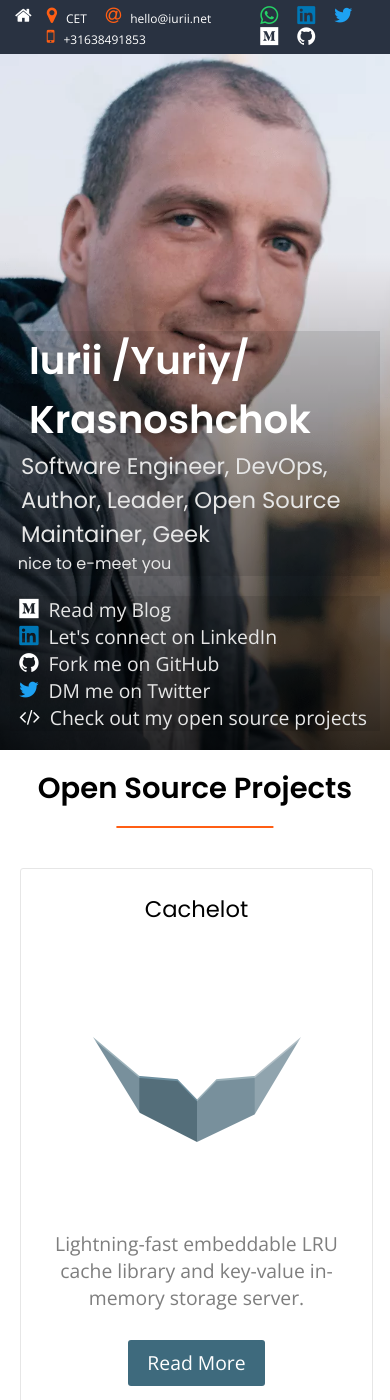
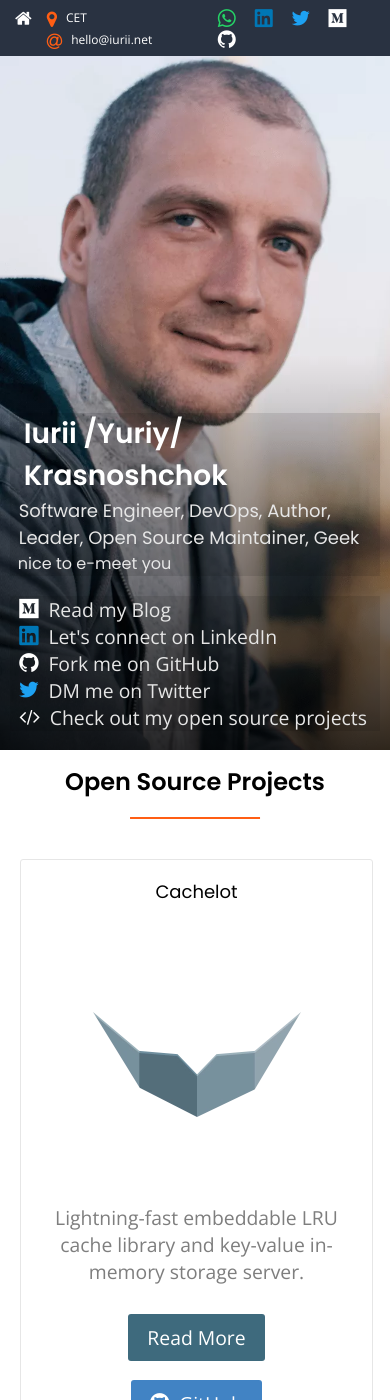
Before and after one commit to aka-rider/iurii.net, a Jekyll site: the page built from index.html, in a window 390 px wide and 1400 px high. Built offline with Jekyll 4.4.1, drawn with Linux system fonts in a browser that asks for light colours; some web fonts are replaced.

Commit message:
redesign: remove phone; smaller fonts on mobile; align projects links

```diff
--- a/_config.yml
+++ b/_config.yml
@@ -2,12 +2,11 @@
 # All global variables are stored here
 title: Iurii /Yuriy/ Krasnoshchok
 description: >- # this means to ignore newlines until "baseurl:"
-  Iurii Krasnoshchok — Software Engineer, IT Consultant.
+  Iurii Krasnoshchok — Software Engineer, IT Consultant, DevOps, DBA, Solution Architect, CTO.
 
 url: "https://iurii.net"
 baseurl: "" # the subpath of your site, e.g. /blog
 email: hello@iurii.net
-phone: "+31638491853"
 location: "CET"
 twitter: https://twitter.com/iurii_k
 github: https://github.com/aka-rider/
--- a/_includes/header.html
+++ b/_includes/header.html
@@ -8,7 +8,6 @@
         <ul>
             <li><a href="#"><span class="icon-map-marker"></span>{{site.location}}</a></li>
             <li><a href="mailto:{{site.email}}" target="_blank"><span class="icon-at"></span>{{site.email}}</a></li>
-            <li><a href="tel:{{site.phone}}" target="_blank"><span class="icon-mobile"></span>{{site.phone}}</a></li>
         </ul>
     </div>
     <div id="sticky-header-social">
--- a/assets/css/header.css
+++ b/assets/css/header.css
@@ -14,6 +14,7 @@
 #sticky-header span {
   font-size: 18px;
   width: 18px;
+  vertical-align: middle;
 }
 
 #sticky-header ul {
--- a/assets/css/homepage.css
+++ b/assets/css/homepage.css
@@ -58,20 +58,25 @@
   display: flex;
   flex-direction: row;
   text-align: center;
+  justify-content: space-evenly;
 }
 
 .open-source-project-wrap {
   width: 100%;
+  justify-content: center;
   border: 1px solid var(--light-grey);
   border-radius: var(--border-radius);
   margin: 20px;
+}
+
+.open-source-project-wrap p {
+  min-height: 4em;
 }
 
 .open-source-project-wrap-links {
   display: flex;
   flex-wrap: wrap;
   justify-content: center;
-  vertical-align: middle;
   margin: 1em;
 }
 
@@ -119,7 +124,24 @@
 }
 
 @media only screen and (max-width: 600px) {
+  html,
+  body {
+    font-size: 1em;
+  }
+
   #photo {
     min-height: 750px;
   }
+
+  h1 {
+    font-size: 28px;
+  }
+
+  h2 {
+    font-size: 24px;
+  }
+
+  h3 {
+    font-size: 18px;
+  }
 }
--- a/assets/css/main.css
+++ b/assets/css/main.css
@@ -87,6 +87,6 @@ section h2::before {
 }
 
 .btn-secondary {
+  background-color: #3e6a7d;
   color: white;
-  background-color: #3e6a7d;
 }
--- a/index.html
+++ b/index.html
@@ -28,7 +28,7 @@ layout: default
     <div id="open-source-projects">
         <div class="open-source-project-wrap">
             <h3>Cachelot</h3>
-            <img src="/assets/img/cachelot.png" width="256px" height="256px" alt="Cachelot logo" />
+            <img src="/assets/img/cachelot.webp" width="256px" height="256px" alt="Cachelot logo" />
             <p>Lightning-fast embeddable LRU cache library and key-value in-memory storage server.</p>
             <div class="open-source-project-wrap-links">
                 <a href="https://cachelot.io/" target="_blank" class="button btn-secondary">Read More</a>
@@ -37,7 +37,7 @@ layout: default
         </div>
         <div class="open-source-project-wrap">
             <h3>nanoQ</h3>
-            <span class="icon-go" style="font-size: 256px"></span>
+            <img src="/assets/img/go.webp" width="256px" height="256px" alt="Go programming language logo" />
             <p>High-performance brokerless Pub/Sub for streaming real-time data with Golang</p>
             <div class="open-source-project-wrap-links">
                 <a href="https://medium.com/aigent/meet-nanoq-high-performance-brokerless-pub-sub-for-streaming-real-time-data-with-golang-6630d3067f4e"
```
Also changed, not shown: assets/img/cachelot.png (deleted), assets/img/cachelot.webp (added), assets/img/go.webp (added).
